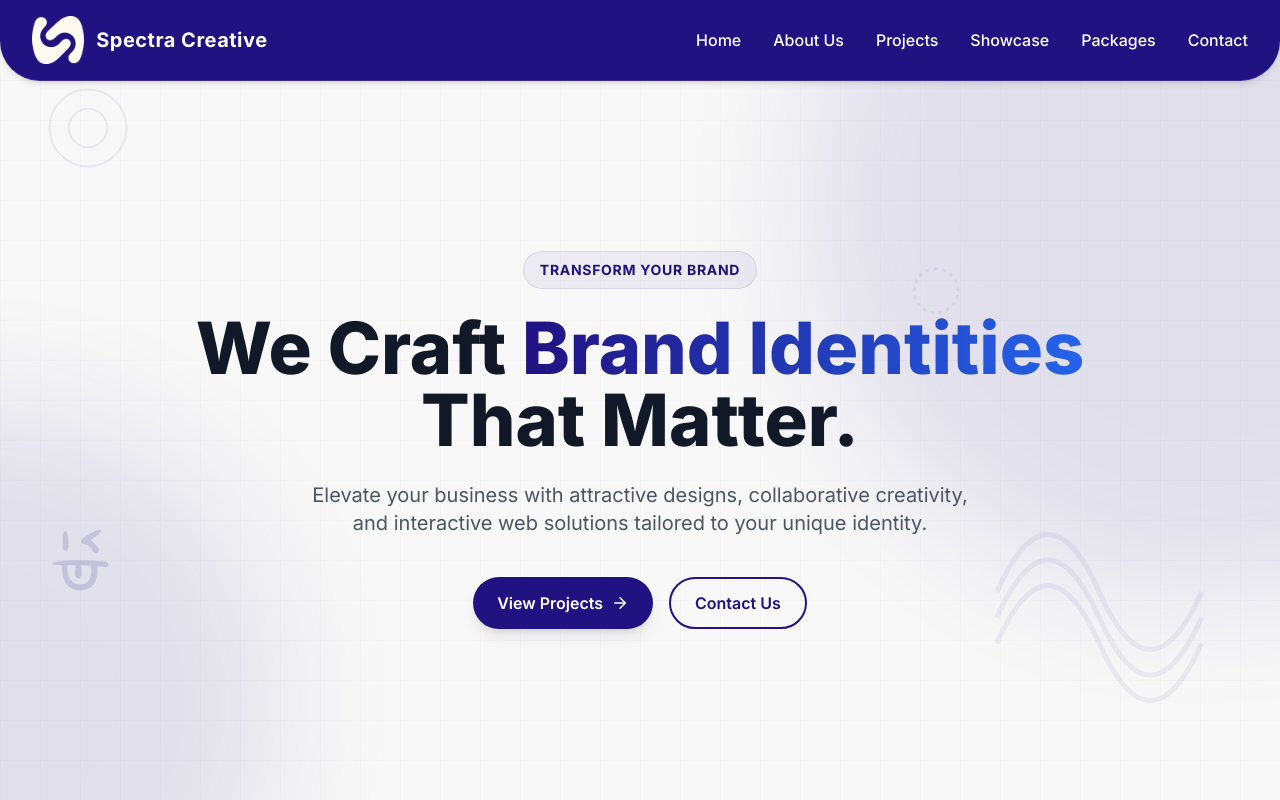
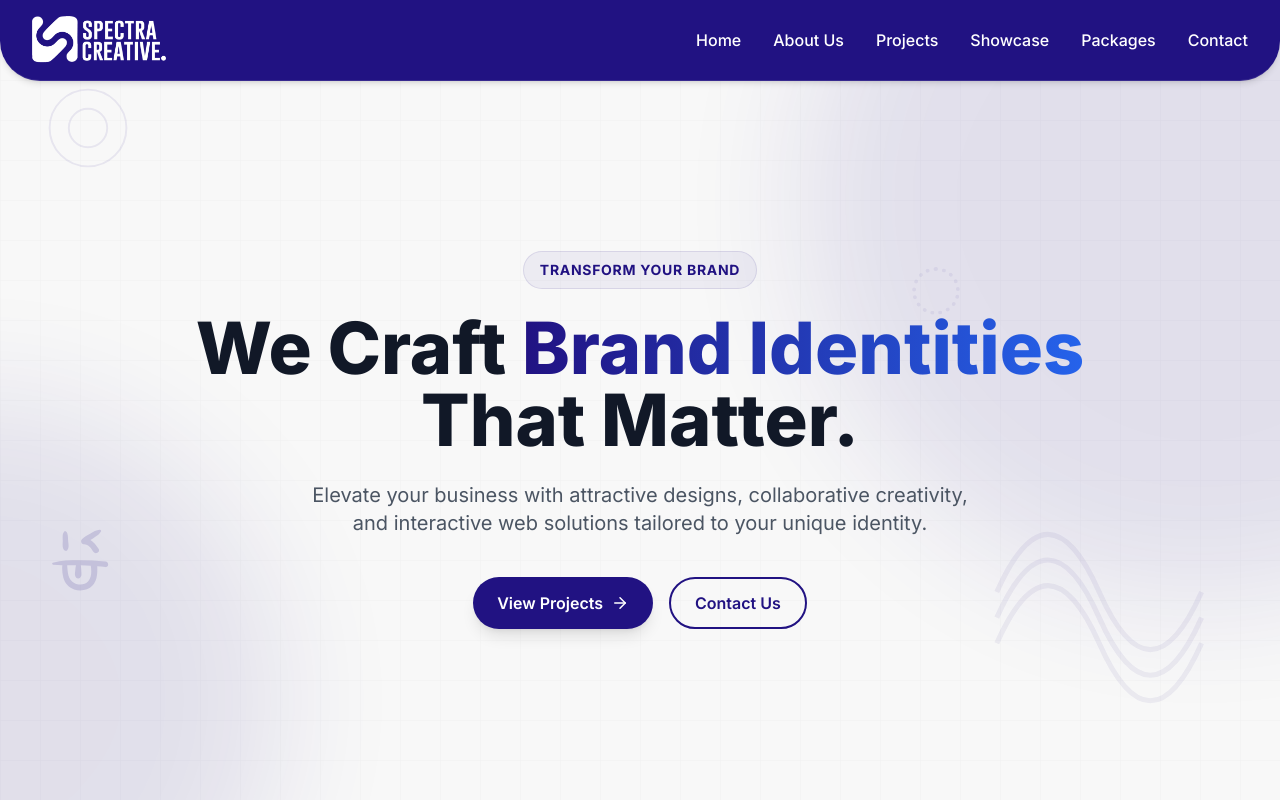
Before and after one commit to spectracreative/dotnet2, a React (Vite) app: page / in a window 1280 px wide. Shown: the top 800 px of the page. Built offline with nearby package versions, Linux system fonts and the light colour scheme.

Commit message:
Update navbar logo to white full version

```diff
--- a/src/components/layout/Navbar.jsx
+++ b/src/components/layout/Navbar.jsx
@@ -1,5 +1,5 @@
 import { useState, useEffect } from 'react';
-import logo from '../../assets/logo.png';
+import logo from '../../assets/splash-logo-full.png';
 
 const Navbar = () => {
     const [scrolled, setScrolled] = useState(false);
@@ -25,8 +25,8 @@ const Navbar = () => {
         <nav className={`fixed top-0 w-full z-50 transition-all duration-300 bg-[#211282] border-b border-white/10 rounded-b-[2.5rem] ${scrolled ? 'shadow-lg py-3' : 'shadow-md py-4'}`}>
             <div className="container mx-auto px-4 md:px-8 flex justify-between items-center">
                 <a href="#home" className="flex items-center gap-3">
-                    <img src={logo} alt="Spectra Creative Logo" className="h-10 md:h-12 w-auto object-contain" />
-                    <span className="text-white font-bold text-lg md:text-xl tracking-wide hidden sm:block">Spectra Creative</span>
+                    <img src={logo} alt="Spectra Creative Logo" className="h-10 md:h-12 w-auto object-contain brightness-0 invert" />
+                    <span className="text-white font-bold text-lg md:text-xl tracking-wide hidden sm:block"></span>
                 </a>
 
                 {/* Nav Links - Always Visible */}
```
